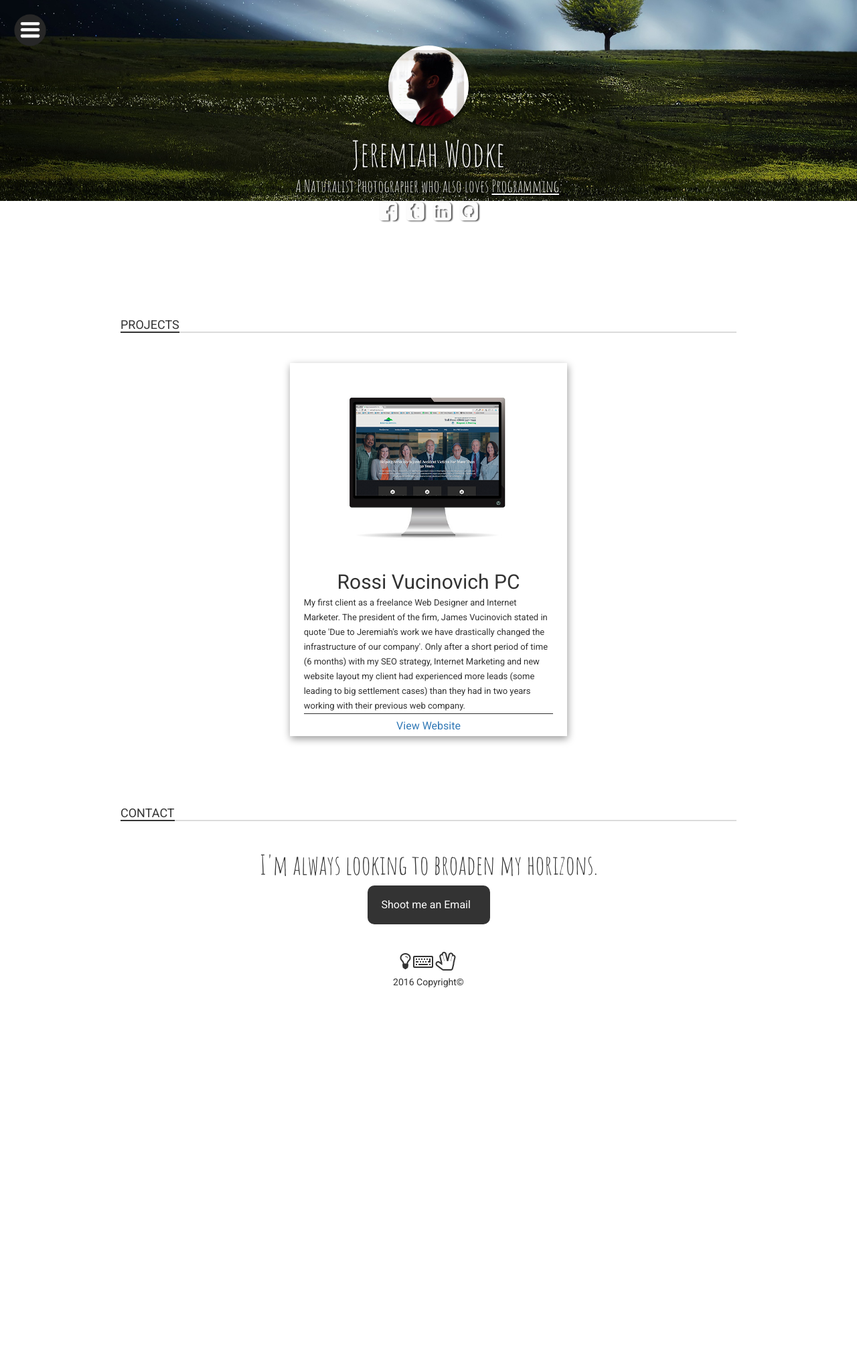
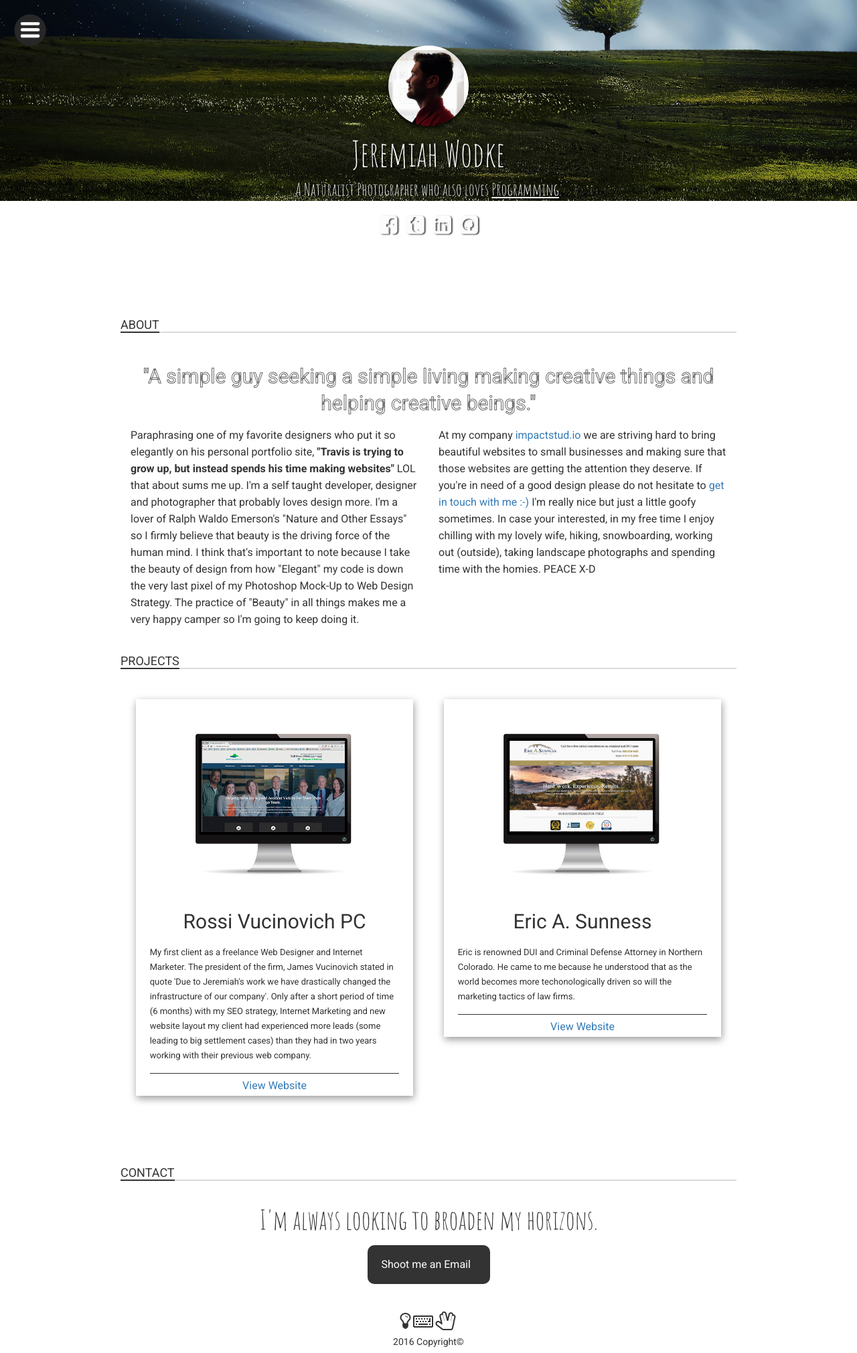
Before and after one commit to JWizerd/jekyll-portfolio-website, a Jekyll site: the page built from index.html, in a window 1280 px wide. Shown: the whole page at 67% size. Built offline with Jekyll 4.4.1, drawn with Linux system fonts in a browser that asks for light colours; Markdown is read by kramdown in place of the engine named in the settings; before the commit the page ends 1483 px from its top, so only the background shows below that.

Commit message:
added about section and further typography styles

```diff
--- a/_data/projects.json
+++ b/_data/projects.json
@@ -4,5 +4,11 @@
     "img": "rossi-vucinovich-pc-web-design-jeremiah-wodke.png",
     "description": "My first client as a freelance Web Designer and Internet Marketer. The president of the firm, James Vucinovich stated in quote 'Due to Jeremiah's work we have drastically changed the infrastructure of our company'. Only after a short period of time (6 months) with my SEO strategy, Internet Marketing and new website layout my client had experienced more leads (some leading to big settlement cases) than they had in two years working with their previous web company.",
     "link": "http://railroad-injuries.com"
+  },
+  {
+    "company": "Eric A. Sunness",
+    "img": "eric-sunness-attorney-at-law-web-design-jeremiah-wodke.png",
+    "description": "Eric is renowned DUI and Criminal Defense Attorney in Northern Colorado. He came to me because he understood that as the world becomes more techonologically driven so will the marketing tactics of law firms.",
+    "link": ""
   }
 ]
--- /dev/null
+++ b/_includes/about.html
@@ -0,0 +1,19 @@
+<section id="about">
+    <div class="container">
+        <div class="row">
+            <article class="col-md-10 col-sm-12 col-md-offset-1">
+                <h2><span><em>About</em></span></h2>
+                <h3 class="slogan">"A simple guy seeking a simple living making creative things and helping creative beings."</h3>
+                <div class="row">
+                  <p class="col-sm-6">
+                    Paraphrasing one of my favorite designers who put it so elegantly on his personal portfolio site, <strong> "Travis is trying to grow up, but instead spends his time making websites" </strong> LOL that about sums me up. I'm a self taught developer, designer and photographer that probably loves design more. I'm a lover of Ralph Waldo Emerson's "Nature and Other Essays" so I firmly believe that beauty is the driving force of the human mind. I think that's important to note because I take the beauty of design from how "Elegant" my code is down the very last pixel of my Photoshop Mock-Up to Web Design Strategy. The practice of "Beauty" in all things makes me a very happy camper so I'm going to keep doing it.
+                  </p>
+                  <p class="col-sm-6">At my company <a href="http://impactstud.io">impactstud.io</a> we are striving hard to bring beautiful websites to small businesses and making sure that those websites are getting the attention they deserve. If you're in need of a good design please do not hesitate to <a href="mailto:jwodke@outlook.com">get in touch with me :-)</a> I'm really nice but just a little goofy sometimes. In case your interested, in my free time I enjoy chilling with my lovely wife, hiking, snowboarding, working out (outside), taking landscape photographs and spending time with the homies. PEACE X-D </p>
+                </div>
+            </article>
+            <!-- col-md-6 col-sm-12 portfolio -->
+        </div>
+        <!-- row -->
+    </div>
+    <!--  container -->
+</section>
--- a/assets/css/main.css
+++ b/assets/css/main.css
@@ -5,7 +5,8 @@
 *	2.0 - TYPOGRAPHY
 *	3.0 - GENERAL
 *	4.0 - HEADER
-* 5.0 - PORTFOLIO SECTION / MAIN CONTENT
+* 5.0 - HOME - PORTFOLIO SECTION / MAIN CONTENT
+		5.1 - HOME - ABOUT
 *	6.0 - FOOTER
 * 7.0 - RESUME
 * 8.0 - MEDIA
@@ -81,22 +82,32 @@
 
 	h1 {
 		font-size: 40px;
-		margin: 10px 0;
+		margin: 10px 0 15px 0;
 	}
 
 	h2 {
 		font-size: 35px;
-		margin: 10px 0;
+		margin: 10px 0 15px 0;
 	}
 
 	h3 {
 		font-size: 30px;
-		margin: 5px 0;
+		margin: 5px 0 15px 0;
+		line-height: 40px;
 	}
 
 	a:hover {
 		text-decoration: none;
 		color: #195072;
+	}
+
+	p {
+		padding-bottom: 15px;
+		line-height: 25px;
+	}
+
+	strong {
+		font-weight: bold;
 	}
 
 /****************************
@@ -306,6 +317,17 @@
 	}
 
 /****************************
+5.1 HOME - ABOUT
+****************************/
+
+.slogan {
+	text-align: center;
+	-webkit-text-stroke-width: 1px;
+	-webkit-text-stroke-color: #666;
+	color: #fff;
+}
+
+/****************************
 6.0 FOOTER
 ****************************/
 	#footer {
--- a/index.html
+++ b/index.html
@@ -1,4 +1,5 @@
 ---
 layout: default
 ---
+{% include about.html %}
 {% include portfolio.html %}
```
Also changed, not shown: assets/images/eric-sunness-attorney-at-law-web-design-jeremiah-wodke.png (added), assets/images/rossi-vucinovich-pc-web-design-jeremiah-wodke.png.
